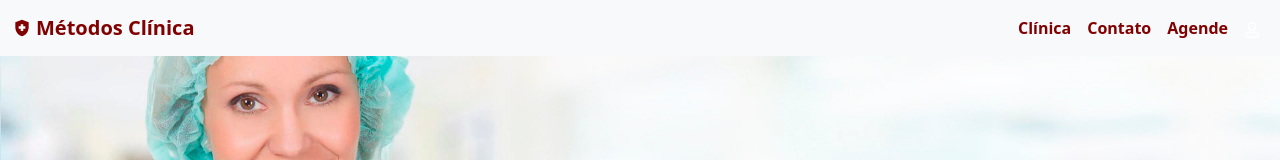
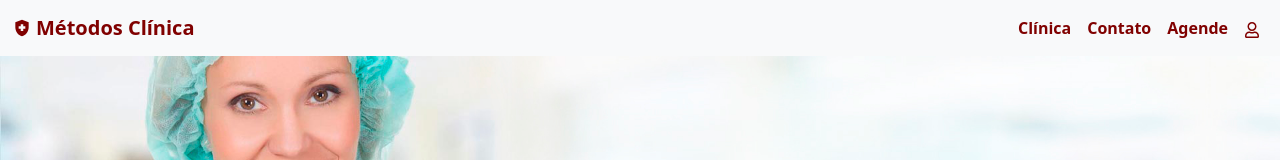
Before and after one commit to PedroOmeeti/clinica-metodos-principal, a React (Create React App) app: page / in a window 1280 px wide. Shown: the top 160 px of the page. Built offline with nearby package versions, Linux system fonts and the light colour scheme.

Commit message:
Mudando a cor do icone de login
Mudando a cor do icone de login para bordô

```diff
--- a/src/components/ModalLogin.js
+++ b/src/components/ModalLogin.js
@@ -16,7 +16,7 @@ function ModalLogin(args) {
   return (
     <div>
       <a className='nav-link text-white' color="danger" onClick={toggle}>
-        <FaRegUser />
+        <bold><FaRegUser color='#800100' /></bold>
       </a>
       <Modal isOpen={modal} toggle={toggle} {...args}>
         <ModalHeader toggle={toggle} className='text-center'><FaUserAlt /> Login</ModalHeader>
```
